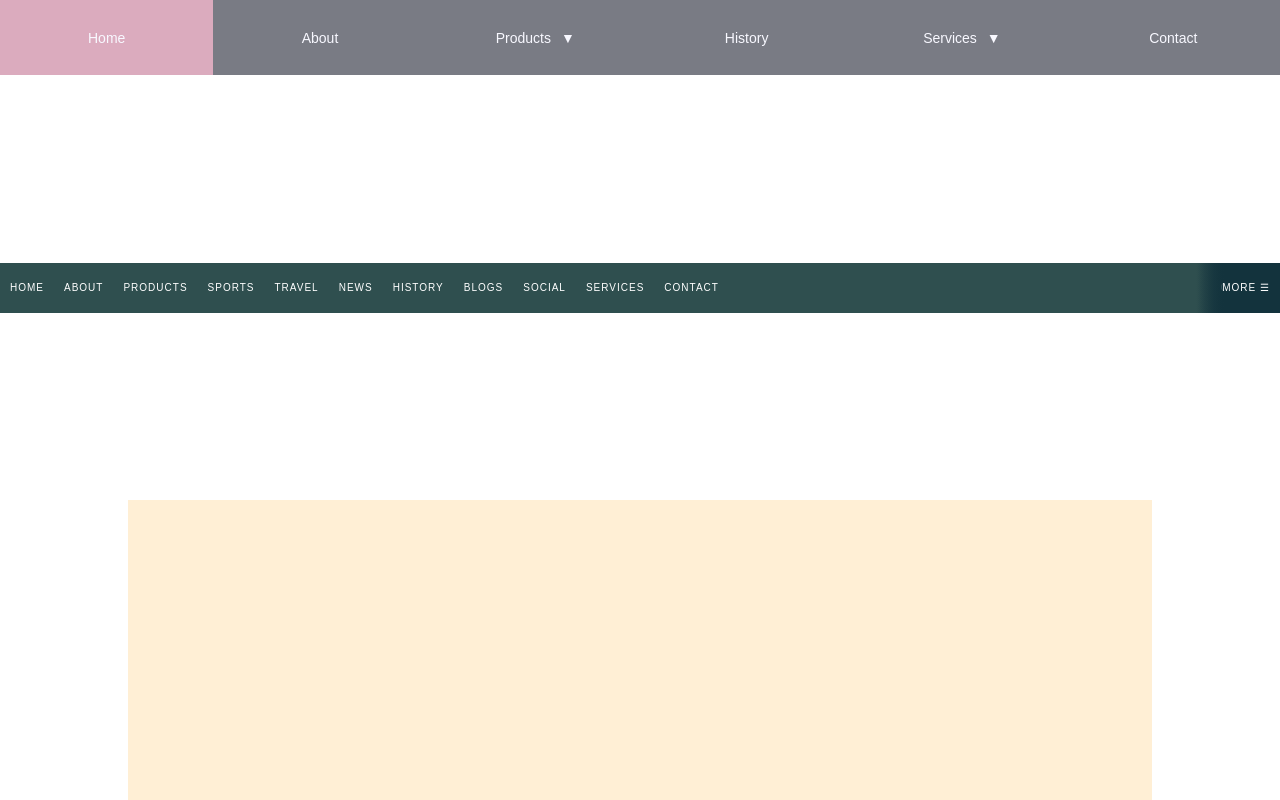
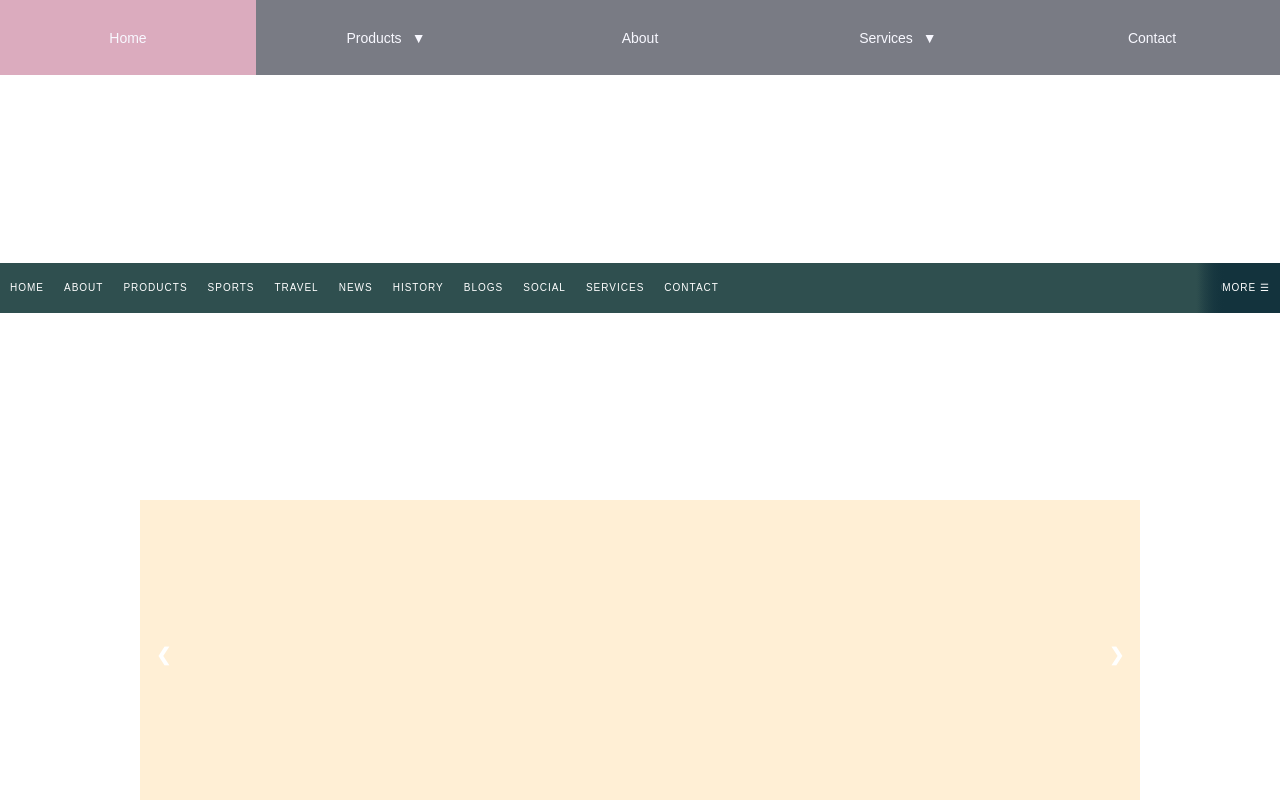
Before and after one commit to dwgrossberg/dynamicUI, a website built with webpack: page dist/index.html in a window 1280 px wide. Built offline with nearby package versions, Linux system fonts and the light colour scheme.

Commit message:
Setup imageSlider html and css generation within module '

```diff
--- a/src/imageSlider.js
+++ b/src/imageSlider.js
@@ -4,25 +4,92 @@ const imageSlider = (() => {
     imageSliderDOM = document.getElementById(`${elemID}`);
     imageSliderDOM.style.boxSizing = "border-box";
     imageSliderDOM.style.position = "relative";
+    imageSliderDOM.style.width = "1000px";
   };
 
   const setImages = (...args) => {
     args.forEach((arg) => {
       const mySlide = document.createElement("div");
       mySlide.style.display = "none";
+      mySlide.style.animationName = "fade";
+      mySlide.style.animationDuration = "1.5s";
 
       const numberText = document.createElement("div");
+      numberText.classList.add("image-number");
       const indexNumber = args.indexOf(arg) + 1;
       const totalNumber = args.length;
       numberText.innerText = `${indexNumber}` + " / " + `${totalNumber}`;
+      numberText.style.fontSize = "12px";
+      numberText.style.color = "#f2f2f2";
+      numberText.style.padding = "8px 12px";
+      numberText.style.position = "absolute";
+      numberText.style.top = "0";
+      mySlide.appendChild(numberText);
 
       const slideImg = document.createElement("img");
-      console.log(arg[0]);
       slideImg.src = arg[0];
+      slideImg.style.width = "100%";
+      mySlide.appendChild(slideImg);
 
-      mySlide.appendChild(numberText);
+      const textDiv = document.createElement("div");
+      textDiv.innerText = arg[1];
+      textDiv.classList.add("image-caption");
+      textDiv.style.fontSize = "15px";
+      textDiv.style.color = "#f2f2f2";
+      textDiv.style.textAlign = "center";
+      textDiv.style.padding = "8px 12px";
+      textDiv.style.position = "absolute";
+      textDiv.style.top = "0";
+      mySlide.appendChild(textDiv);
+
       imageSliderDOM.appendChild(mySlide);
     });
+
+    const prev = document.createElement("a");
+    prev.classList.add("image-prev");
+    // prev.onclick(plusSlides(-1));
+    prev.innerHTML = `&#10094;`;
+
+    const next = document.createElement("a");
+    next.classList.add("image-next");
+    // next.onclick(plusSlides(1));
+    next.innerHTML = `&#10095;`;
+    next.style.right = "0";
+    next.style.borderRadius = "3px 0 0 3px";
+
+    for (const item of [prev, next]) {
+      item.style.cursor = "pointer";
+      item.style.position = "absolute";
+      item.style.top = "50%";
+      item.style.width = "auto";
+      item.style.marginTop = "-22px";
+      item.style.padding = "16px";
+      item.style.color = "white";
+      item.style.fontWeight = "bold";
+      item.style.fontSize = "18px";
+      item.style.transition = "0.6s ease";
+      item.style.borderRadius = "0 3px 3px 0";
+      item.style.userSelect = "none";
+    }
+
+    imageSliderDOM.appendChild(prev);
+    imageSliderDOM.appendChild(next);
+
+    const dotDiv = document.createElement("div");
+    dotDiv.style.textAlign = "center";
+    for (let i = 0; i < args.length; i++) {
+      const dotSpan = document.createElement("span");
+      //   dotSpan.onclick(currentSlide(`${i + 1}`));
+      dotSpan.classList.add("image-dot");
+      dotSpan.style.cursor = "pointer";
+      dotSpan.style.height = "15px";
+      dotSpan.style.width = "15px";
+      dotSpan.style.margin = "0 2px";
+      dotSpan.style.backgroundColor = "bbb";
+      dotSpan.style.borderRadius = "50%";
+      dotSpan.style.display = "inline-block";
+      dotSpan.style.transition = "background-color 0.6s ease";
+    }
   };
 
   return {
--- a/src/index.js
+++ b/src/index.js
@@ -9,9 +9,8 @@ dropdownMenu.setDropdownDOM("dropdown-menu");
 
 dropdownMenu.setColumns(
   ["Home", "#"],
+  ["Products", "#"],
   ["About", "#"],
-  ["Products", "#"],
-  ["History", "#"],
   ["Services", "#"],
   ["Contact", "#"]
 );
@@ -67,12 +66,17 @@ mobileMenu.setColumns(
 imageSlider.setImageSliderDOM("image-slider");
 
 import image1 from "./assets/pexels-pixabay-2166.jpg";
+import image2 from "./assets/pexels-miriam-espacio-10322285.jpg";
+import image3 from "./assets/pexels-pixabay-2156.jpg";
+import image4 from "./assets/pexels-pixabay-33688.jpg";
+import image5 from "./assets/pexels-ian-beckley-2440079.jpg";
+import image6 from "./assets/pexels-pixabay-256379.jpg";
 
 imageSlider.setImages(
-  [image1, "altText"],
-  ["./assets/pexels-miriam-espacio-10322285.jpg", "altText"],
-  ["./assets/pexels-pixabay-2156.jpg", "altText"],
-  ["./assets/pexels-pixabay-33688.jpg", "altText"],
-  ["./assets/pexels-ian-beckley-2440079.jpg", "altText"],
-  ["./assets/pexels-pixabay-256379.jpg", "altText"]
+  [image1, "caption"],
+  [image2, "caption"],
+  [image3, "caption"],
+  [image4, "caption"],
+  [image5, "caption"],
+  [image6, "caption"]
 );
--- a/src/style.css
+++ b/src/style.css
@@ -103,3 +103,24 @@ body {
   height: 300px;
   background-color: papayawhip;
 }
+
+.image-prev:hover {
+  background-color: rgba(0, 0, 0, 0.8);
+}
+
+.image-next:hover {
+  background-color: rgba(0, 0, 0, 0.8);
+}
+
+.image-dot:hover {
+  background-color: #717171;
+}
+
+@keyframes fade {
+  from {
+    opacity: 0.4;
+  }
+  to {
+    opacity: 1;
+  }
+}
```
